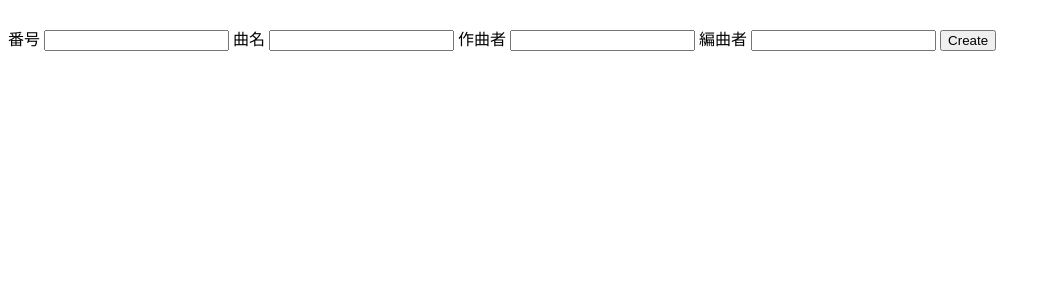
After one commit to Dr-Pepper-debug/score_management, a Python web app: template templates/add.html in a window 1280 px wide. The commit adds this page. Shown: the top 300 px of the page, without its empty margins (0-1050 px from the left). Run offline with Jinja, Linux system fonts and the light colour scheme; the template is opened without the code that fills it, so the values that code supplies are empty.

Commit message:
[Add] db

```diff
--- /dev/null
+++ b/templates/add.html
@@ -0,0 +1,17 @@
+{% extends 'base.html' %}
+
+{% block body %}
+<div class="form">
+    <form action="/" method="POST">
+        <label for="number">番号</label>
+        <input type="text" name="number">
+        <label for="title">曲名</label>
+        <input type="text" name="title">
+        <label for="composer">作曲者</label>
+        <input type="text" name="composer">
+        <label for="arranger">編曲者</label>
+        <input type="text" name="arranger">
+        <input type="submit" value="Create">
+    </form>
+</div>
+{% endblock %}
```
Also changed, not shown: templates/index.html (+7 -1 lines).
